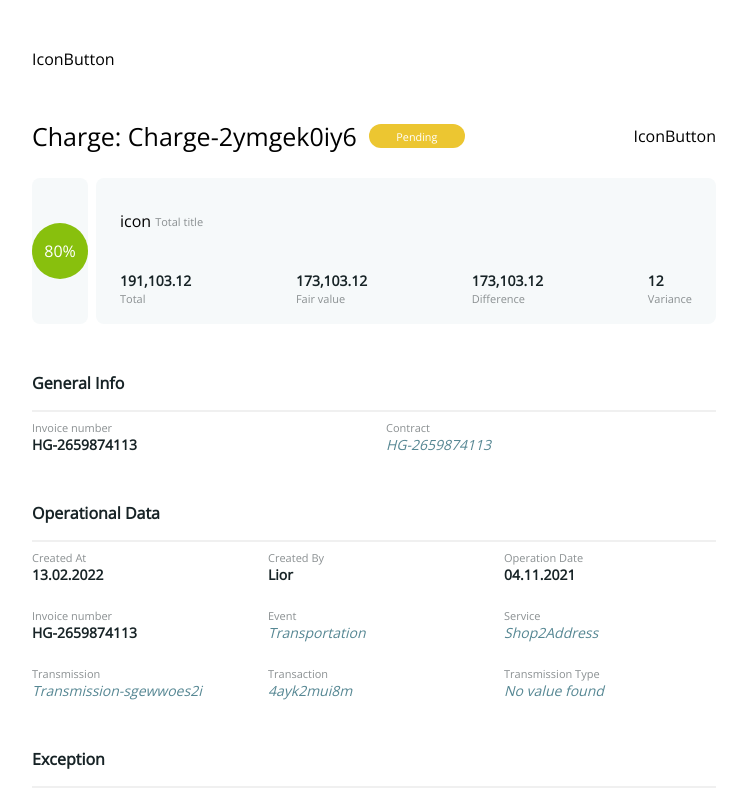
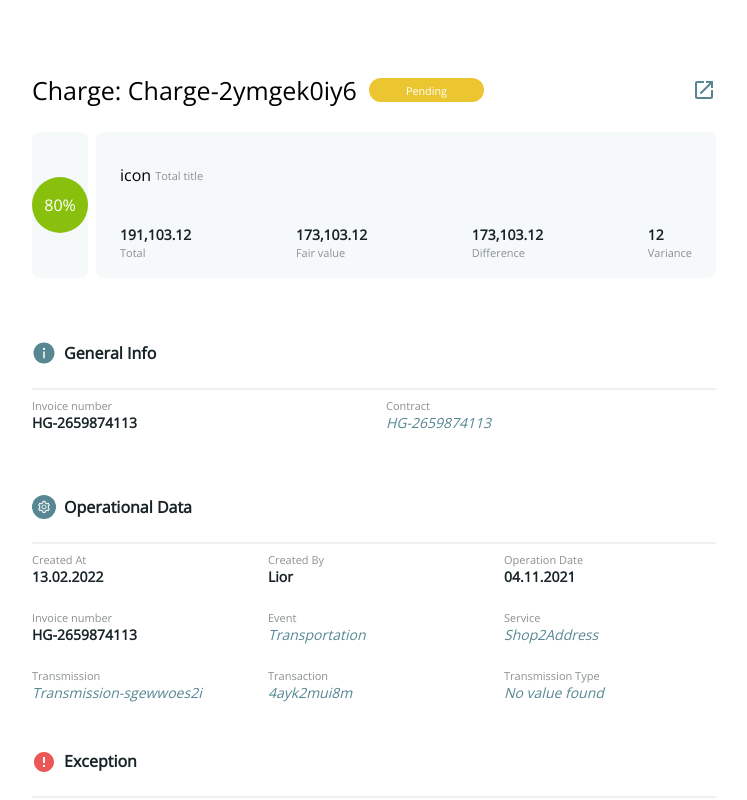
Before and after one commit to odedAtias/side-panel, a React (Vite) app: page / in a window 1280 px wide. Shown: the top 800 px of the page, without its empty margins (266-1013 px from the left). Built offline with nearby package versions, Linux system fonts and the light colour scheme.

Commit message:
Adding icons

```diff
--- a/package.json
+++ b/package.json
@@ -14,7 +14,8 @@
     "@emotion/styled": "^11.11.0",
     "@mui/material": "^5.13.2",
     "react": "^18.2.0",
-    "react-dom": "^18.2.0"
+    "react-dom": "^18.2.0",
+    "react-icons": "^4.8.0"
   },
   "devDependencies": {
     "@types/react": "^18.0.28",
--- a/src/components/Badge.tsx
+++ b/src/components/Badge.tsx
@@ -18,6 +18,8 @@ const Badge = ({children, bgColor}: Props) => {
 				alignItems: 'center',
 				justifyContent: 'center',
 				borderRadius: '20px',
+				paddingLeft: '9.6px',
+				paddingRight: '9.6px',
 			}}
 		>
 			{children}
--- a/src/components/Frame1009.tsx
+++ b/src/components/Frame1009.tsx
@@ -1,6 +1,8 @@
 // Custom components imports
-import IconButton from './IconButton';
 import Badge from './Badge';
+
+// Icons
+import {MdOutlineOpenInNew} from 'react-icons/md';
 
 interface Props {
 	title: string;
@@ -16,9 +18,14 @@ const Frame1009 = ({title}: Props) => {
 				<Badge bgColor='#ECC631'>Pending</Badge>
 			</div>
 			{/* Icon Button */}
-			<div>
-				<IconButton />
-			</div>
+			<MdOutlineOpenInNew
+				style={{
+					color: '#568793',
+					width: '24px',
+					height: '24px',
+					cursor: 'pointer',
+				}}
+			/>
 		</div>
 	);
 };
--- a/src/components/IconButton.tsx
+++ b/src/components/IconButton.tsx
@@ -1,5 +1,13 @@
-const IconButton = () => {
-	return <div>IconButton</div>;
+import {ReactNode} from 'react';
+
+// Props
+interface Props {
+	children: ReactNode;
+}
+
+// IconButton
+const IconButton = ({children}: Props) => {
+	return <>{children}</>;
 };
 
 export default IconButton;
--- a/src/layout/Frame1017.tsx
+++ b/src/layout/Frame1017.tsx
@@ -1,5 +1,8 @@
 // Custom components imports
 import OrderedList from '../components/OrderedList';
+
+// Icons
+import {RiErrorWarningFill} from 'react-icons/ri';
 
 // Frame1017 props
 interface Props {
@@ -11,7 +14,12 @@ interface Props {
 const Frame1017 = ({title, items}: Props) => {
 	return (
 		<div>
-			<div className='frame-title'>{title}</div>
+			<div style={{display: 'flex', gap: '8px'}}>
+				<RiErrorWarningFill
+					style={{width: '24px', height: '24px', color: '#EB5757'}}
+				/>
+				<div className='frame-title'>{title}</div>
+			</div>
 			<hr color='#F0F0F0' />
 			<OrderedList items={items} />
 		</div>
--- a/src/layout/Frame1018.tsx
+++ b/src/layout/Frame1018.tsx
@@ -1,12 +1,10 @@
 // Custom components imports
 import Frame1012 from '../components/Frame1012';
-import IconButton from '../components/IconButton';
 
 // Frame1018 component
 const Frame1018 = () => {
 	return (
 		<div className='f-1018'>
-			<IconButton />
 			<Frame1012 />
 		</div>
 	);
--- a/src/layout/MainFrame.tsx
+++ b/src/layout/MainFrame.tsx
@@ -1,16 +1,21 @@
-import {styled} from '@mui/material';
+// React imports
+import {ReactNode} from 'react';
 
 // Props
 interface Props {
+	icon: ReactNode;
 	title: string;
 	items: {label: string; val: string; styled: boolean}[];
 }
 
 // MainFrame component
-const MainFrame = ({title, items}: Props) => {
+const MainFrame = ({title, items, icon}: Props) => {
 	return (
 		<div className='main-frame'>
-			<div className='frame-title'>{title}</div>
+			<div style={{display: 'flex', alignItems: 'center', gap: '8px'}}>
+				{icon}
+				<p className='frame-title'>{title}</p>
+			</div>
 			<hr color='#F0F0F0' />
 			<div className='main-frame-list-items'>
 				{items.map((item, index) => (
--- a/src/pages/SidePanel.tsx
+++ b/src/pages/SidePanel.tsx
@@ -2,6 +2,10 @@
 import Frame1017 from '../layout/Frame1017';
 import Frame1018 from '../layout/Frame1018';
 import MainFrame from '../layout/MainFrame';
+
+// Icons
+import {AiFillInfoCircle, AiOutlineSetting} from 'react-icons/ai';
+import {RiErrorWarningFill} from 'react-icons/ri';
 
 // SidePanel
 const SidePanel = () => {
@@ -44,9 +48,42 @@ const SidePanel = () => {
 			{/* 1018 */}
 			<Frame1018 />
 			{/* MainFrame */}
-			<MainFrame title='General Info' items={generalInfo} />
+			<MainFrame
+				title='General Info'
+				items={generalInfo}
+				icon={
+					<AiFillInfoCircle
+						style={{
+							width: '24px',
+							height: '24px',
+							color: '#568793',
+						}}
+					/>
+				}
+			/>
 			{/* MainFrame */}
-			<MainFrame title='Operational Data' items={operationalData} />
+			<div>
+				<MainFrame
+					title='Operational Data'
+					items={operationalData}
+					icon={
+						<div
+							style={{
+								backgroundColor: '#568793',
+								display: 'flex',
+								alignItems: 'center',
+								justifyContent: 'center',
+								borderRadius: '50%',
+								padding: '5px',
+							}}
+						>
+							<AiOutlineSetting
+								style={{width: '14px', height: '14px', color: 'white'}}
+							/>
+						</div>
+					}
+				/>
+			</div>
 			{/* 1017 */}
 			<Frame1017 title='Exception' items={exception} />
 		</div>
```
Also changed, not shown: 1 other file (tests, documents, lock files or other folders).
